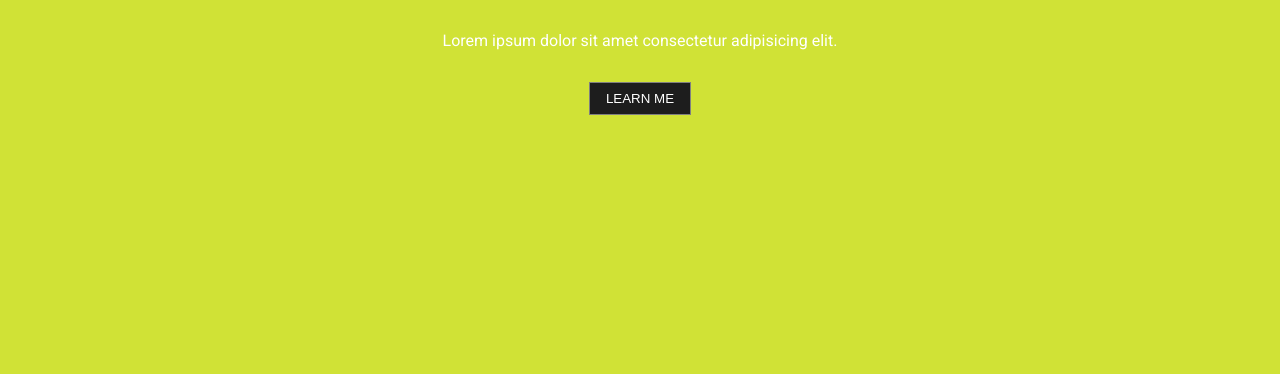
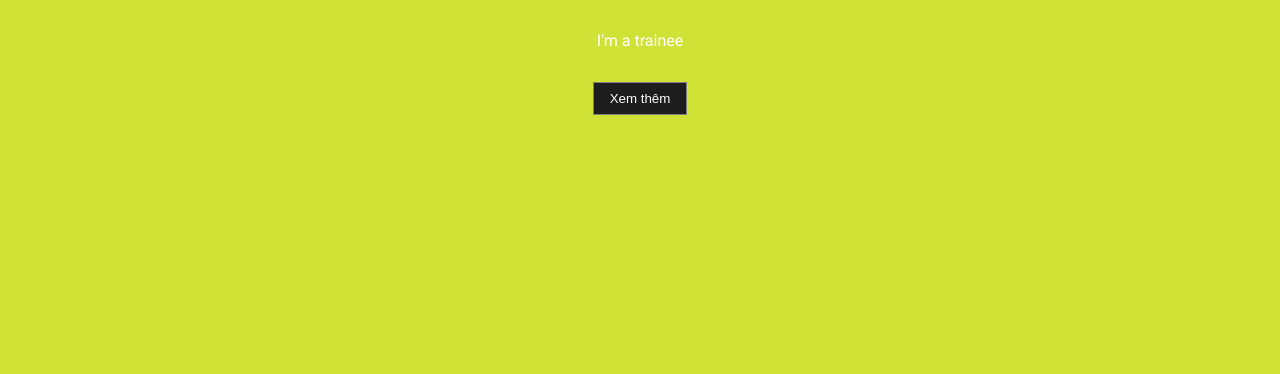
Before and after one commit to DatNguyen11051998/Demo-html-css-, a plain HTML site: page index.html in a window 1280 px wide. Shown: the part 426-800 px from the top of the page. Drawn offline with Linux system fonts and the light colour scheme.

Commit message:
Update index.html

```diff
--- a/index.html
+++ b/index.html
@@ -31,8 +31,8 @@
         <div class="iam">
           <img src="img/dat.jpg" alt="avatar">
           <h3>NGUYỄN VĂN ĐẠT</h3>
-          <P>Lorem ipsum dolor sit amet consectetur adipisicing elit.</P>
-          <button>LEARN ME</button>
+          <P>I'm a trainee</P>
+          <button>Xem thêm</button>
         </div>
       </section>
       <section class="about-me">
```
